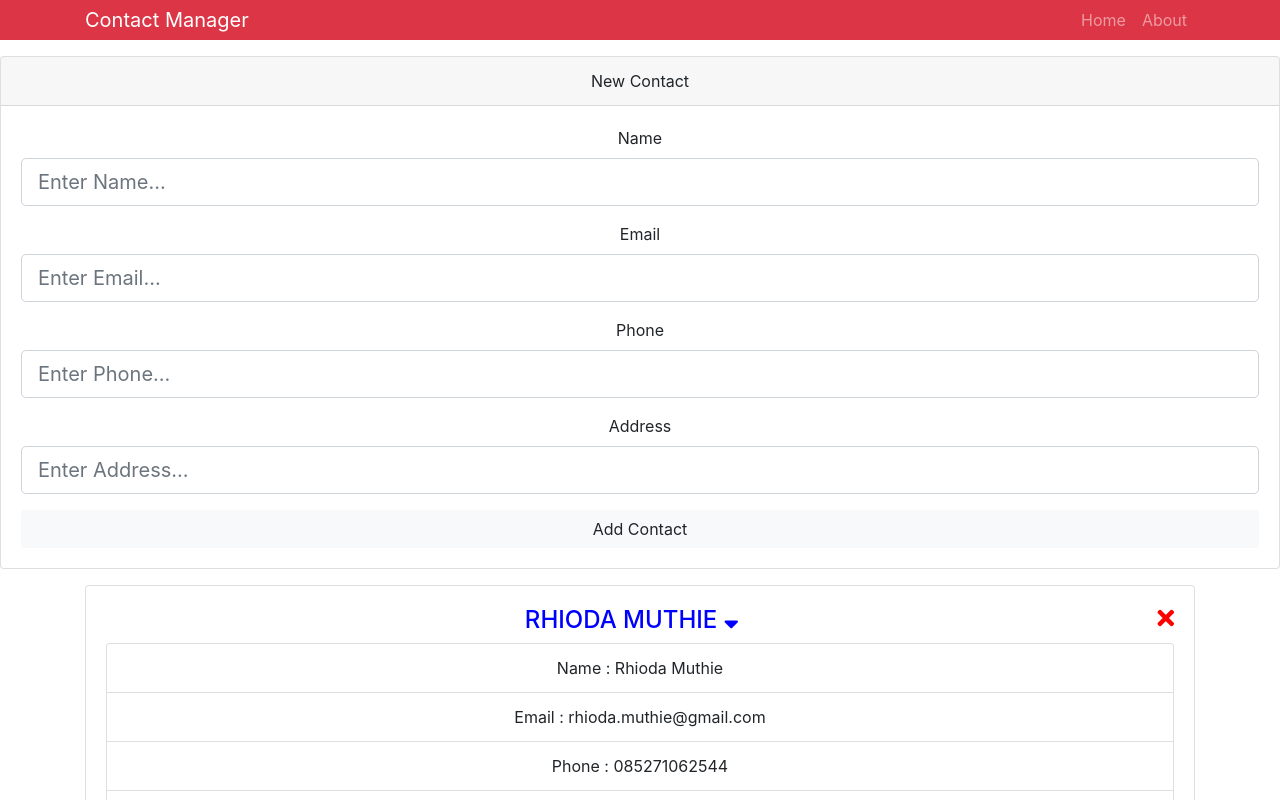
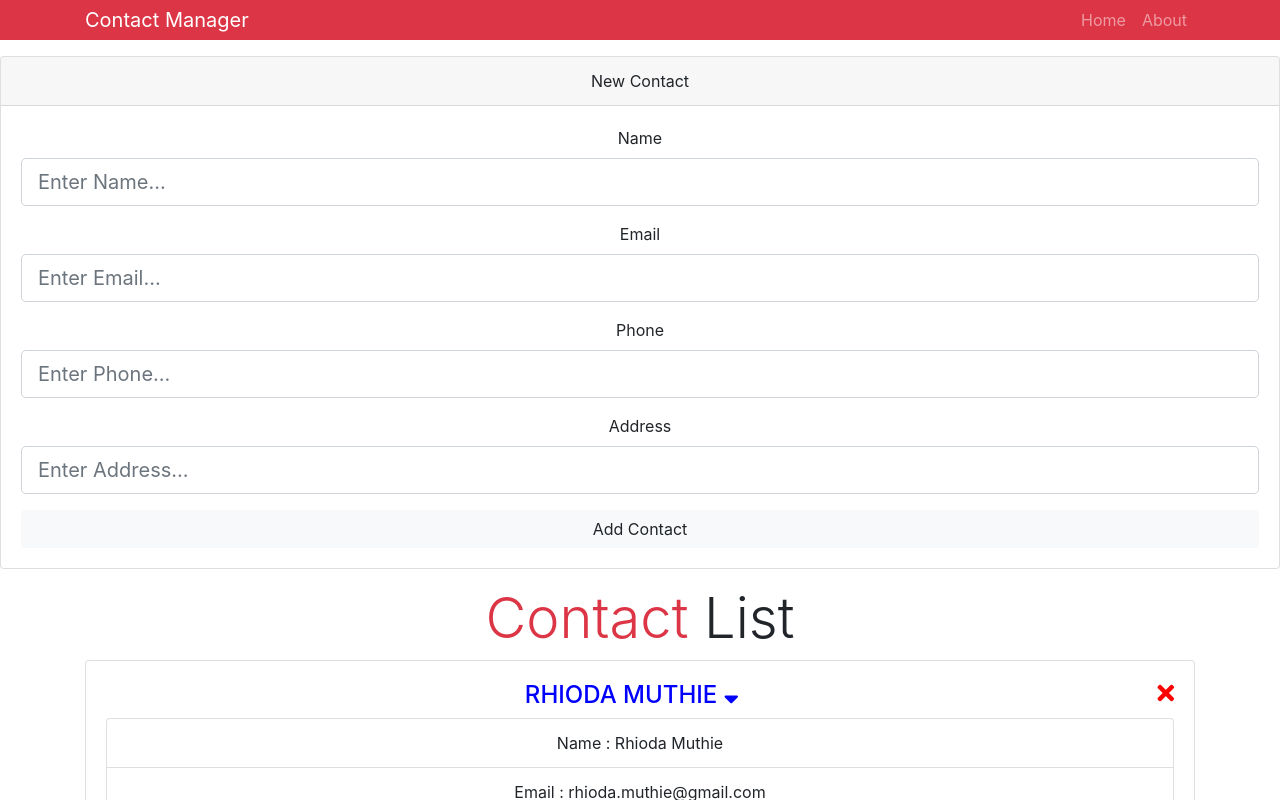
Before and after one commit to rhiodam/react-contact-manager, a React (Create React App) app: page / in a window 1280 px wide. Shown: the top 800 px of the page. Built offline with nearby package versions, Linux system fonts and the light colour scheme.

Commit message:
Update Contacts.js

```diff
--- a/src/components/contacts/Contacts.js
+++ b/src/components/contacts/Contacts.js
@@ -30,6 +30,8 @@ class Contacts extends Component {
 
               // Gantiin tag div yang cuma bisa satu bisa ga banyak div
             <React.Fragment>
+              <h1 className="display-4 mb-2">
+                <span className="text-danger">Contact</span> List</h1>
               {contacts.map(contact => (
                 <Contact
                   key={contact.id}
```
